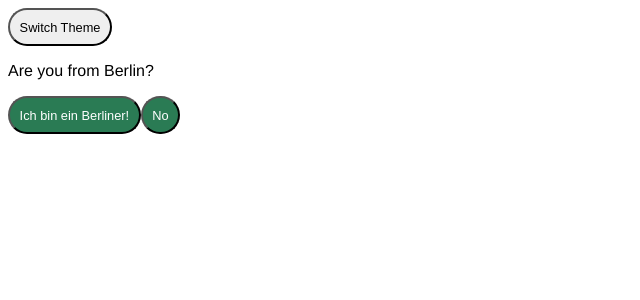
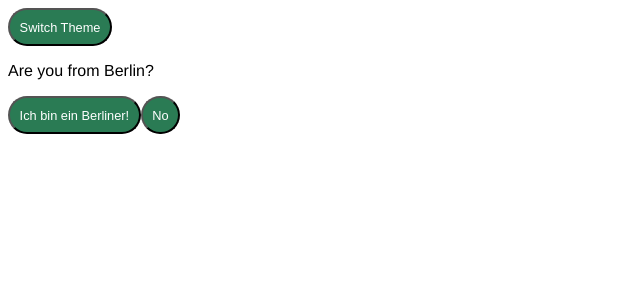
Before and after one commit to hannesreinsch/ticketfinder, a React (Create React App) app: page / in a window 1280 px wide. Shown: the top 300 px of the page, without its empty margins (0-640 px from the left). Built offline with nearby package versions, Linux system fonts and the light colour scheme.

Commit message:
extracted previous choices into own component

```diff
--- a/src/App.js
+++ b/src/App.js
@@ -3,17 +3,17 @@ import { ThemeProvider } from "styled-components"
 import GlobalStyles from "./styles/globalStyles"
 import Toggle from "./components/Toggle"
 import { ninebarcTheme, darkTheme } from "./styles/theme"
-import useDarkMode from "./hooks/useDarkMode"
+import useThemeChange from "./hooks/useThemeChange"
 import Container from "./components/Container"
 
 function App() {
-  const [theme, themeToggler] = useDarkMode()
-  const themeMode = theme === "light" ? ninebarcTheme : darkTheme
+  const [theme, themeToggler] = useThemeChange()
+  const themeMode = theme === "ninebarcTheme" ? ninebarcTheme : darkTheme
 
   return (
     <ThemeProvider theme={themeMode}>
       <GlobalStyles />
-      <Toggle theme={theme} toggleTheme={themeToggler} />
+      <Toggle toggleTheme={themeToggler} />
       <Container />
     </ThemeProvider>
   )
--- a/src/components/Container.jsx
+++ b/src/components/Container.jsx
@@ -1,6 +1,6 @@
 import React, { useState } from "react"
 import Step from "./Step"
-import { Button } from "./elements"
+import PreviousChoices from "./PreviousChoices"
 import { db, Q_NOTICKET } from "../constants/db"
 
 export default function Container() {
@@ -25,24 +25,10 @@ export default function Container() {
 
   return (
     <>
-      {previousChoices.length > 0 && (
-        <>
-          <p>Your previous choices</p>
-          {previousChoices.map((prevChoice) => {
-            return (
-              <ol>
-                <li>
-                  <Button
-                    onClick={() => handleNextStepSelection(prevChoice.stepKey)}
-                  >
-                    {prevChoice.question} : {prevChoice.choice}
-                  </Button>
-                </li>
-              </ol>
-            )
-          })}
-        </>
-      )}
+      <PreviousChoices
+        previousChoices={previousChoices}
+        handleNextStepSelection={handleNextStepSelection}
+      />
       <Step
         step={db[currStep]}
         handleNextStepSelection={handleNextStepSelection}
--- /dev/null
+++ b/src/components/PreviousChoices.jsx
@@ -0,0 +1,36 @@
+import React from "react"
+import PropTypes from "prop-types"
+import { Button } from "./elements"
+
+export default function PreviousChoices({
+  previousChoices,
+  handleNextStepSelection,
+}) {
+  return (
+    <>
+      {previousChoices.length > 0 && (
+        <>
+          <p>Your previous choices</p>
+          {previousChoices.map((prevChoice) => {
+            return (
+              <ol>
+                <li>
+                  <Button
+                    onClick={() => handleNextStepSelection(prevChoice.stepKey)}
+                  >
+                    {prevChoice.question} : {prevChoice.choice}
+                  </Button>
+                </li>
+              </ol>
+            )
+          })}
+        </>
+      )}
+    </>
+  )
+}
+
+PreviousChoices.propTypes = {
+  previousChoices: PropTypes.instanceOf(Array).isRequired,
+  handleNextStepSelection: PropTypes.func.isRequired,
+}
--- a/src/hooks/useDarkMode.js
+++ b/src/hooks/useThemeChange.js
@@ -1,7 +1,7 @@
 import { useEffect, useState } from "react"
 
-const useDarkMode = () => {
-  const [theme, setTheme] = useState("light")
+const useThemeChange = () => {
+  const [theme, setTheme] = useState("ninebarcTheme")
 
   const setMode = (mode) => {
     window.localStorage.setItem("theme", mode)
@@ -9,10 +9,10 @@ const useDarkMode = () => {
   }
 
   const themeToggler = () => {
-    if (theme === "light") {
+    if (theme === "ninebarcTheme") {
       setMode("dark")
     } else {
-      setMode("light")
+      setMode("ninebarcTheme")
     }
   }
 
@@ -23,4 +23,4 @@ const useDarkMode = () => {
   return [theme, themeToggler]
 }
 
-export default useDarkMode
+export default useThemeChange
```
Also changed, not shown: 1 other file (tests, documents, lock files or other folders).
